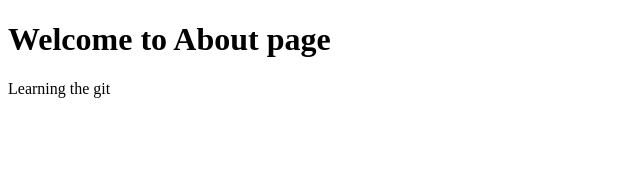
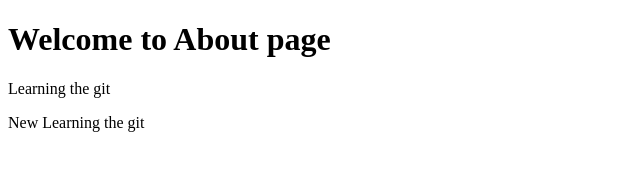
Before and after one commit to cpatil333/VisualStudioRepo, a plain HTML site: page about.html in a window 1280 px wide. Shown: the whole page, without its empty margins (0-640 px from the left). Drawn offline with Linux system fonts and the light colour scheme.

Commit message:
change about.html

```diff
--- a/about.html
+++ b/about.html
@@ -10,6 +10,7 @@
 <body>
     <h1>Welcome to About page</h1>
     <p>Learning the git</p>
+    <p>New Learning the git</p>
 </body>
 
 </html>
```
